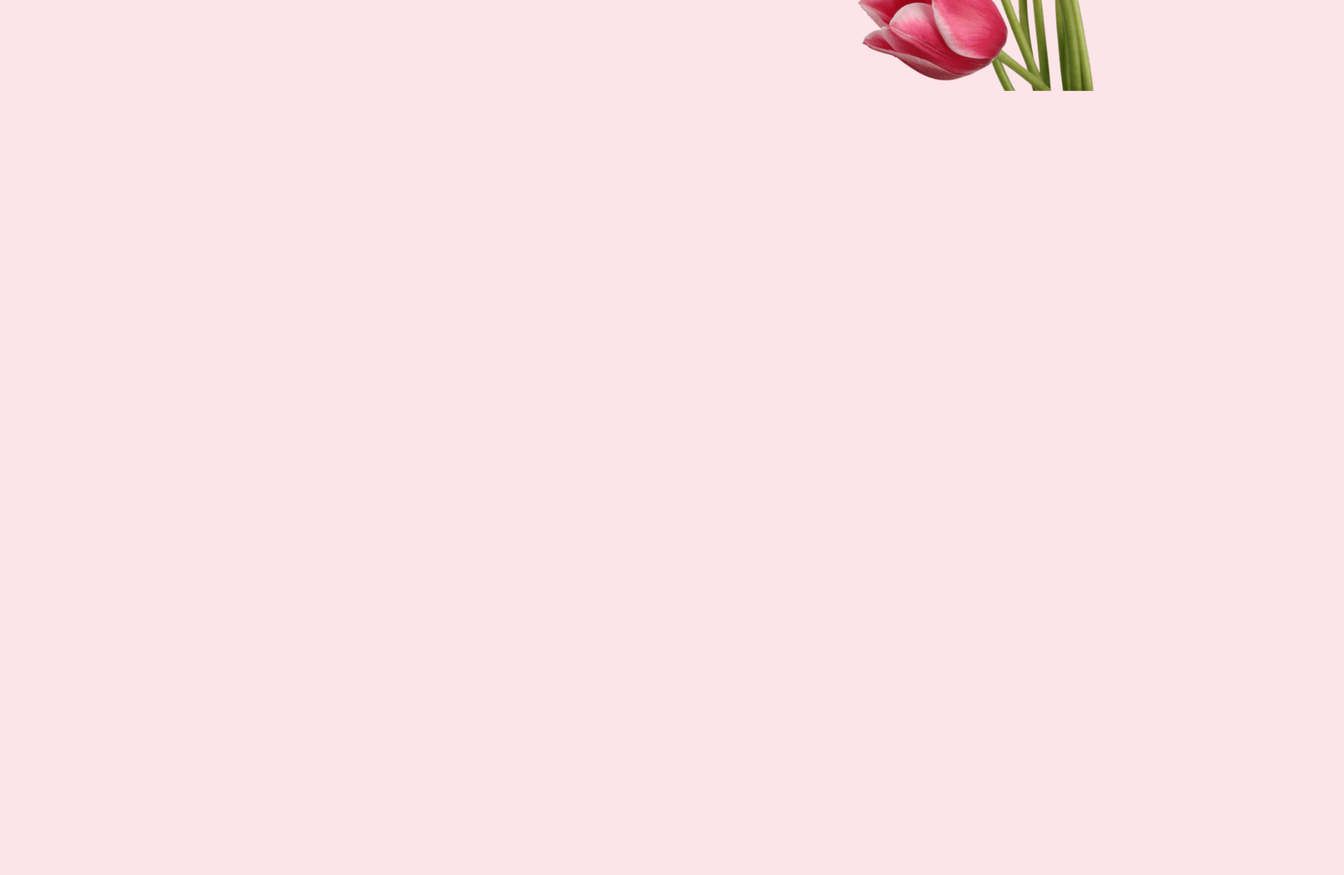
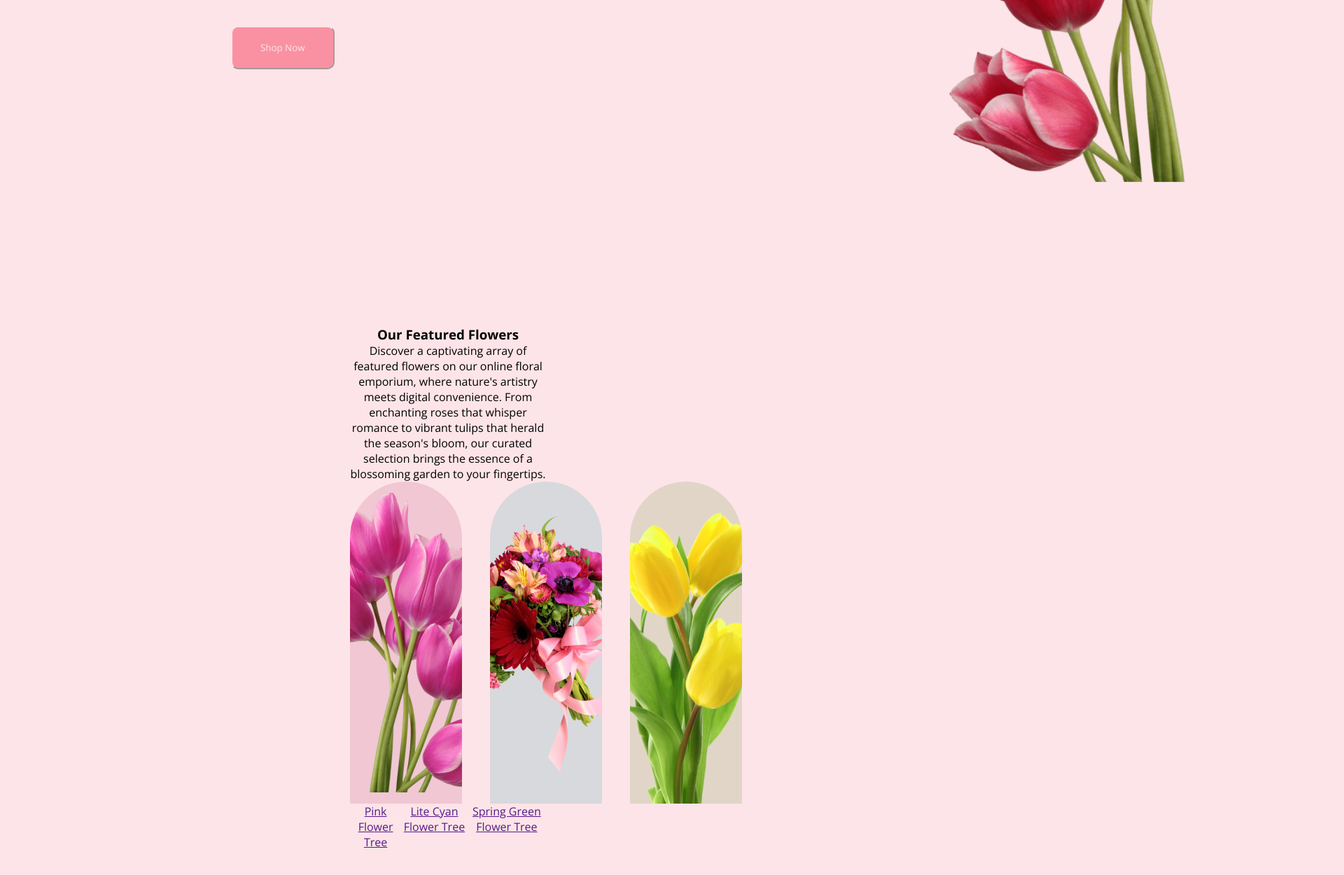
Before and after one commit to samsuddohasoikat/assignment-one, a plain HTML site: page index.html in a window 1280 px wide. Shown: the part 720-1970 px from the top of the page at 70% size, 1920 px wide, since content can reach past the window. Before the commit the page ends 855 px from the top, so only its background shows below. Drawn offline with nearby package versions, Linux system fonts and the light colour scheme.

Commit message:
frustrated

```diff
--- a/index.html
+++ b/index.html
@@ -12,13 +12,14 @@
 </head>
 
 <body>
-    <header>
+    <header class="heading">
         <div class="header">
             <div class="left-para">
                 <p class="heading-one">
                 <h1>Let's make beautiful flowers a part of your life.</h1>
                 </p>
-                <p class="heading-two">Embrace the enchantment of life by inviting the elegance of beautiful flowers into
+                <p class="heading-two">Embrace the enchantment of life by inviting the elegance of beautiful flowers
+                    into
                     your daily world. Their vibrant colors and delicate petals have the remarkable power to uplift your
                     spirit and infuse each moment with natural splendor. Whether adorning your surroundings or gifted to
                     loved ones, let the presence of these exquisite blooms weave a tapestry of beauty throughout your
@@ -33,7 +34,32 @@
     </header>
 
     <main>
+        <section class="featured" >
 
+            <div class="spec">
+
+             <div>
+            <h3>
+                Our Featured Flowers
+            </h3>
+            <p>
+                Discover a captivating array of featured flowers on our online floral emporium, where nature's artistry
+                meets digital convenience. From enchanting roses that whisper romance to vibrant tulips that herald the
+                season's bloom, our curated selection brings the essence of a blossoming garden to your fingertips.
+            </p>
+         </div>
+            <div class="second-part">
+                <div class="jar one"></div>
+                <div class="jar two"></div>
+                <div class="jar three"></div>
+            </div>
+            <div class="navigation">
+                <li> <a href=""> Pink Flower Tree</a></li>
+                <li> <a href=""> Lite Cyan Flower Tree</a></li>
+                <li> <a href=""> Spring Green Flower Tree</a></li>
+            </div>
+            </div>
+        </section>
     </main>
 
     <footer>
--- a/styles/index.css
+++ b/styles/index.css
@@ -4,6 +4,9 @@
   margin: 0;
   padding: 0;
   background-color: rgb(253, 228, 232);
+}
+.heading{
+  margin: 130px;
 }
 
 .header {
@@ -26,7 +29,6 @@
 }
 .heading-two {
   margin: 40px 0 40px 0;
-  font-size: small;
 }
 
 .botam {
@@ -36,3 +38,56 @@
   border-color: rgb(253, 228, 232);
   background-color: rgb(250, 145, 162);
 }
+
+/* insight main */
+.featured{
+  text-align: center;
+  margin: 0 500px 500px;
+}
+
+.spec{
+  margin: 200px 0;
+}
+
+.second-part{
+  display: flex;
+
+}
+
+.jar{
+  padding: 80px 80px 80px 80px;
+  background-color: rgb(231, 163, 80);
+  height: 300px;
+  width: 200px;
+  border-radius: 300px 300px 0px 0px;
+  background: rgba(167, 33, 98, 0.15);
+  margin-right: 40px;
+}
+
+.one{
+  background-image: url("/styles/pngwing\ 1.png");
+  background-repeat: no-repeat;
+  background-position: center;
+}
+
+.two{
+  background: rgba(5, 151, 160, 0.15);
+  background-image: url("/styles/pngwing\ 2.png");
+  background-repeat: no-repeat;
+  background-position: center;
+}
+
+.three{
+  background: rgba(71, 125, 17, 0.15);
+  background-image: url("/styles/pngwing\ 3.png");
+  background-repeat: no-repeat;
+  background-position: center;
+}
+
+.navigation{
+  display: flex;
+  justify-content: space-around;
+  list-style: none;
+  margin-bottom: 200px;
+
+}
```
Also changed, not shown: Flower Asset/pngwing 1.png (renamed from Flower Asset/pngwing 6.png), Flower Asset/pngwing 2.png (renamed from Flower Asset/pngwing 5.png), Flower Asset/pngwing 3.png (renamed from Flower Asset/pngwing 7.png), styles/pngwing 1.png (added), styles/pngwing 2.png (added), styles/pngwing 3.png (added).
